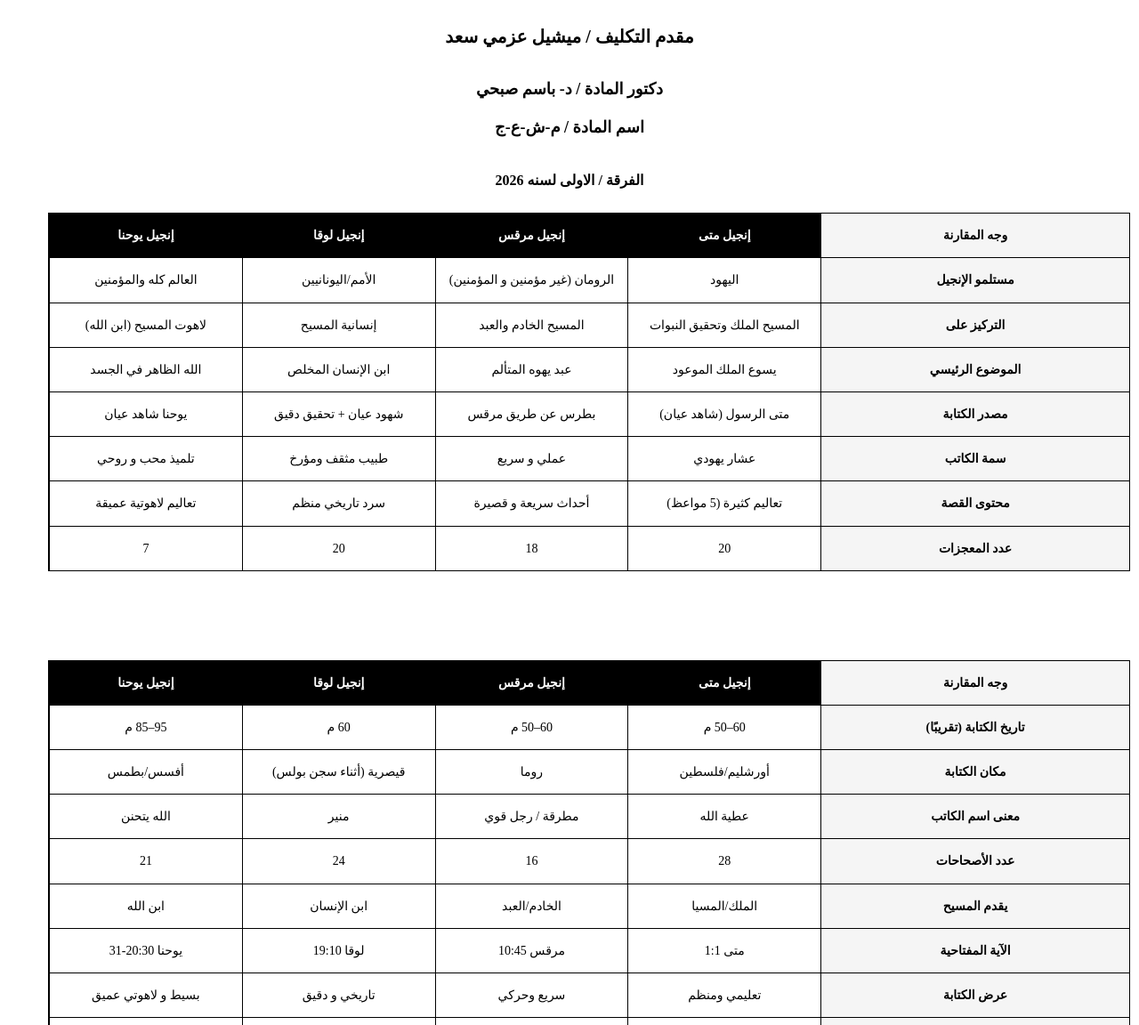
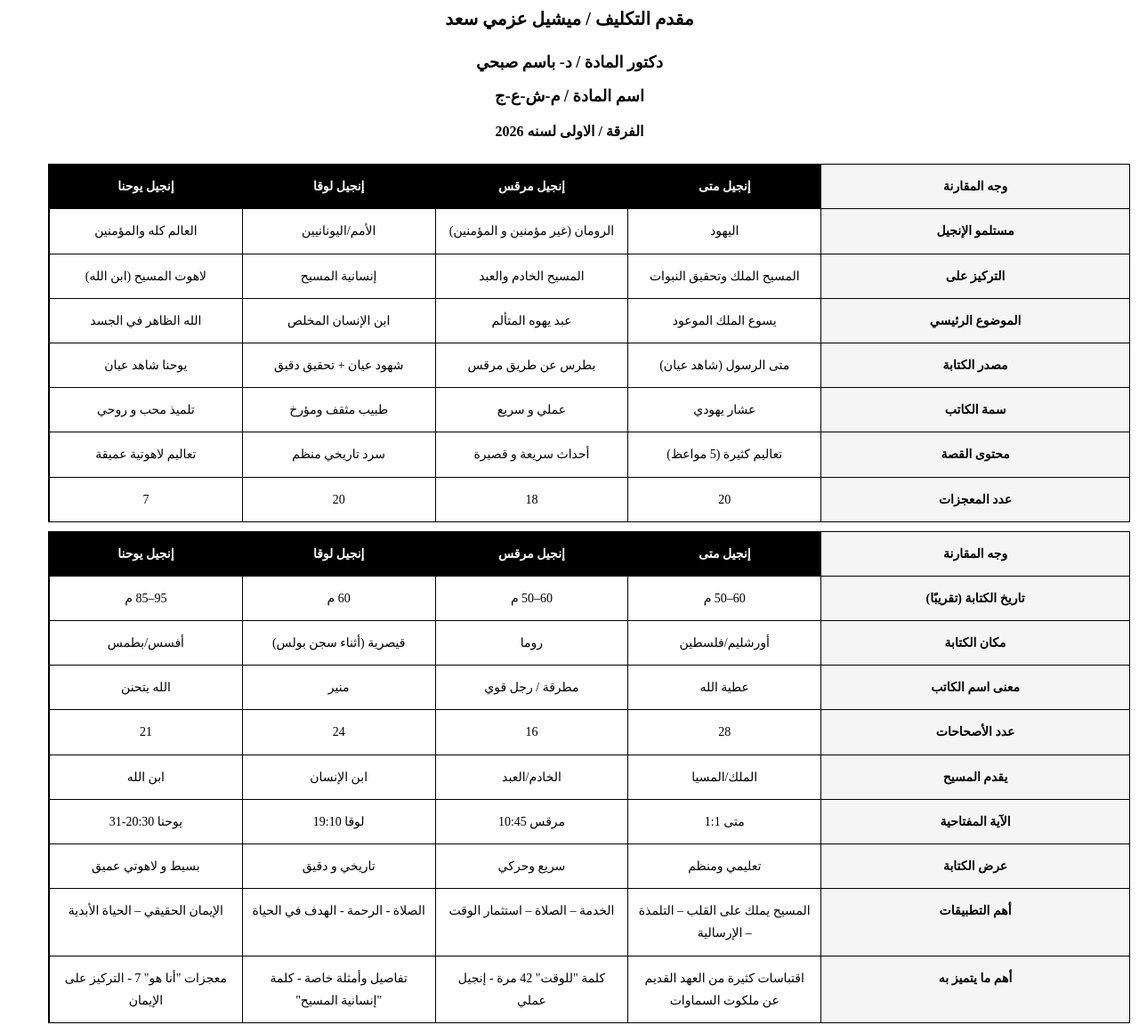
Before and after one commit to Martinmichelaz/Dadpdf, a plain HTML site: page index.html in a window 1280 px wide. Shown: the part 95-1247 px from the top of the page at 89% size. Drawn offline with Linux system fonts and the light colour scheme.

Commit message:
Adjust margin and padding for cover and tables

```diff
--- a/index.html
+++ b/index.html
@@ -23,33 +23,33 @@
 		.cover {
 			text-align: center;
 			padding-top: 10px;
-			page-break-after: always;
+
 		}
 
 		.cover h1 {
 			font-size: 26px;
-			margin-bottom: 40px;
+			margin-bottom: 20px;
 		}
 
 		.cover h2 {
 			font-size: 20px;
-			margin-bottom: 25px;
+			margin-bottom: 15px;
 		}
 
 		.cover h3 {
 			font-size: 18px;
-			margin: 10px 0;
+			margin: 5px 0;
 		}
 
 		.cover h4 {
 			font-size: 16px;
-			margin-top: 30px;
+			margin-top: 10px;
 		}
 
 		/* الجداول */
 		.table {
 			width: 95%;
-			margin: 10px 10px 100px 10px;
+			margin: 10px 10px 10px 10px;
 			border-collapse: collapse;
 		}
 
@@ -96,7 +96,7 @@
 
 		/* مسافة بين الجداول */
 		.table+.table {
-			margin-top: 50px;
+			margin-top: 5px;
 		}
 
 		/* للطباعة */
```
